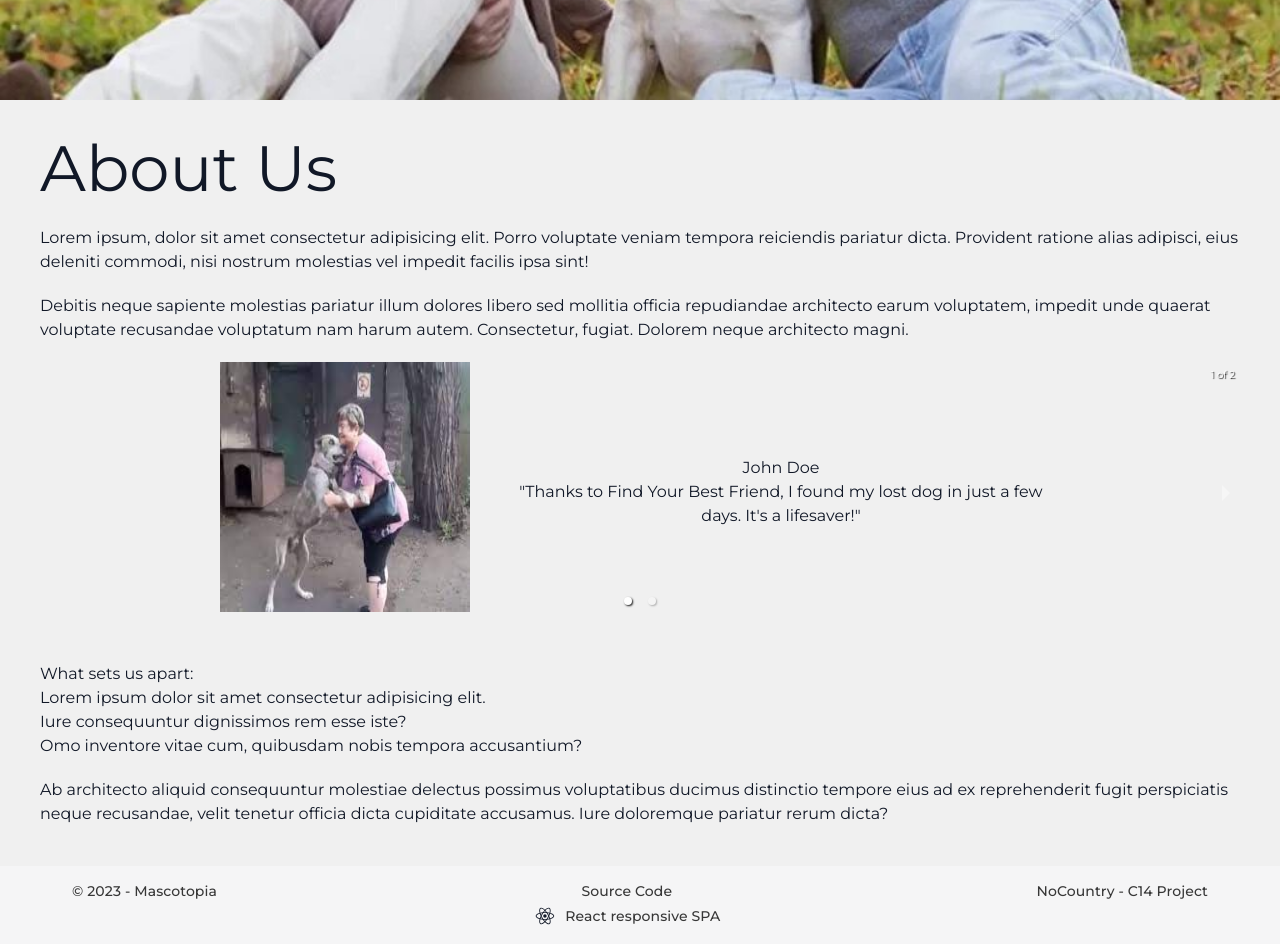
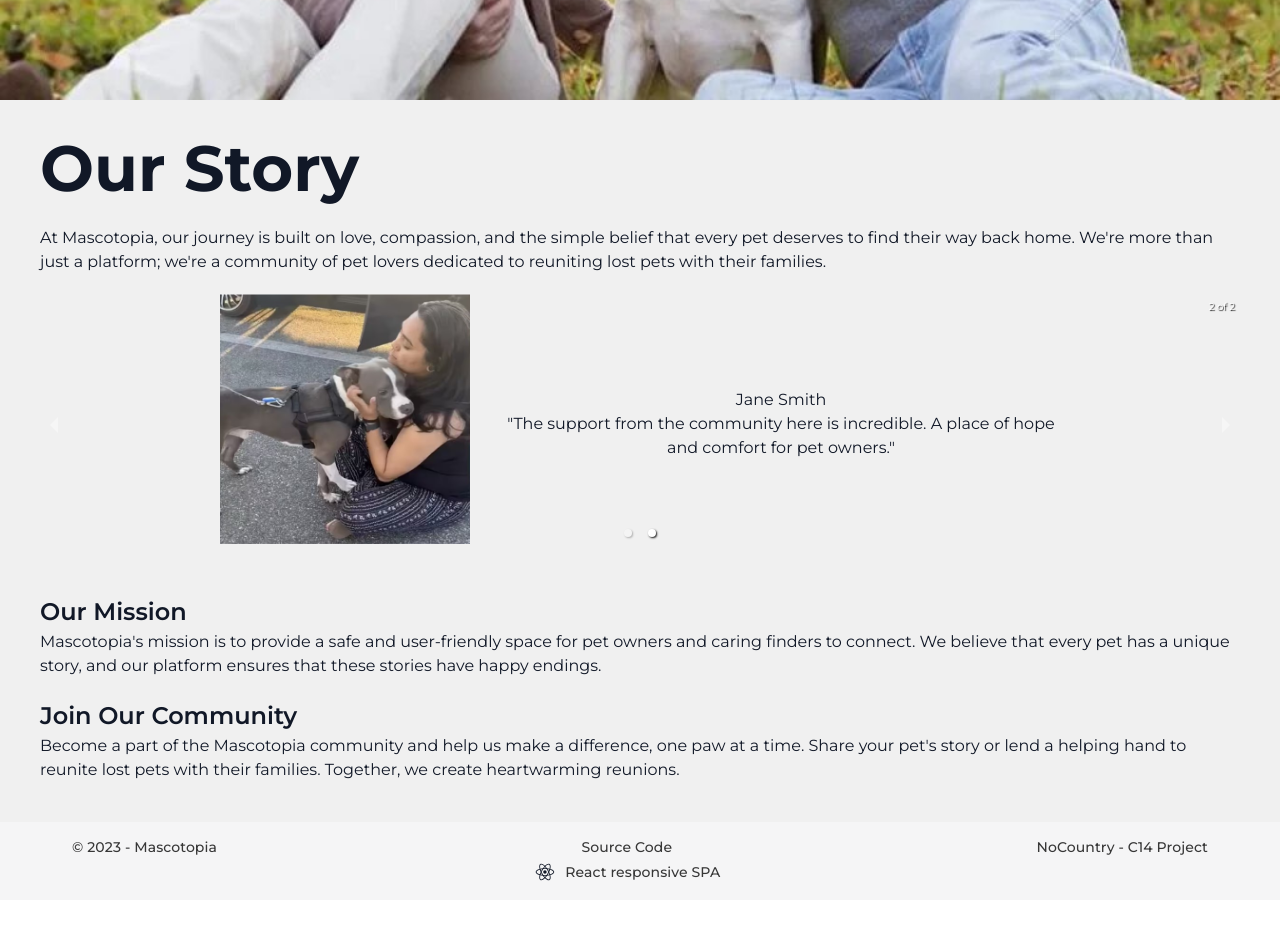
Before and after one commit to No-Country/c14-58-react-node, a React (Vite) app in the folder front/: page /about in a window 1280 px wide. Shown: the part 500-1444 px from the top of the page. After the commit the page ends 1400 px from the top, so only its background shows below. Built offline with nearby package versions, Linux system fonts and the light colour scheme.

Commit message:
english content instead lorem

```diff
--- a/front/src/components/About/About.jsx
+++ b/front/src/components/About/About.jsx
@@ -1,19 +1,26 @@
 import {MdOutlinePets} from "react-icons/md"
+import { Link } from "react-router-dom"
 export default function About(){
   return(
     <div style={{background:"#525252", padding:"16px 32px", color:"#efefef"}}>
-      <div style={{maxWidth:"800px", margin:"0 auto"}}>
-      <h2 style={{textAlign:"center", fontSize:"64px"}}>About Us</h2>
+      <div style={{maxWidth:"800px", margin:"0 auto", display:"flex", flexDirection:"column", gap:"16px"}}>
+      <h2 style={{textAlign:"center", fontSize:"64px"}}>About us</h2>
 
       <div>
-      <p>Lorem ipsum, dolor sit amet consectetur adipisicing elit. Debitis illum error iste officia praesentium! Unde cumque minima nostrum, nemo ducimus magnam. Blanditiis est vitae praesentium? Exercitationem quod eaque error atque.</p>
-      <a href="">Learn More</a>
+
+      <p className="text-xl p-2"> <MdOutlinePets style={{color:"white", display:"inline"}} size={16}/> Mascotopia: Connecting Lost Pets & Finders
+Join us in reuniting lost pets with their families. Share your furry friend's details, connect with caring finders, and bring joy to homes.</p>
+      <Link to="/about" className="ml-6">Read More... </Link>
       </div>
 
-      <div style={{display:"flex", gap:"32px", justifyContent: "center"}}>
-        <div style={{display:"flex", flexDirection:"column", alignItems: "center"}}><MdOutlinePets size={64}/><span>Perdidos</span></div>
-        <div style={{display:"flex", flexDirection:"column", alignItems: "center"}}><MdOutlinePets size={64}/><span>Encontrados</span></div>
-        <div style={{display:"flex", flexDirection:"column", alignItems: "center"}}><MdOutlinePets size={64}/><span>Postear perdidos</span></div>
+      <div style={{display:"flex", gap:"64px", justifyContent: "center"}}>
+        <Link to="/pets?status=lost">
+          <div style={{display:"flex", flexDirection:"column", alignItems: "center"}}><MdOutlinePets size={64}/><span>Lost</span></div>
+        </Link>
+        <Link to="/pets?status=found">
+          <div style={{display:"flex", flexDirection:"column", alignItems: "center"}}><MdOutlinePets size={64}/><span>Found</span></div>
+        </Link>
+
       </div>
       </div>
     </div>
--- a/front/src/pages/AboutPage.jsx
+++ b/front/src/pages/AboutPage.jsx
@@ -26,7 +26,6 @@
 
 const Title = styled.h1`
    font-size: 64px;
-  font-weight: 600px;
   margin-bottom: 10px;
 `;
 
@@ -49,6 +48,10 @@
   font-size: 16px;
   line-height: 1.5;
   margin-bottom: 20px;
+  h3{
+    font-size: 24px;
+    font-weight:600;
+  }
 `;
 
 const RecommendationContainer = styled.div`
@@ -76,21 +79,19 @@
       <Header/>
       <HeroSection>
         <HeroContent>
-          <Title>Find Your Best Friend</Title>
+          <Title style={{fontWeight: "500"}}>Find Your Best Friend</Title>
           <Subtitle>Saving Lives, One Pet at a Time</Subtitle>
         </HeroContent>
       </HeroSection>
       <AboutUsContainer>
       <AboutUsContent>
-        <Title>About Us</Title>
+        <Title  style={{fontWeight: "700"}}>Our Story</Title>
         <Description>
-          Lorem ipsum, dolor sit amet consectetur adipisicing elit. Porro voluptate veniam tempora reiciendis pariatur dicta. Provident ratione alias adipisci, eius deleniti commodi, nisi nostrum molestias vel impedit facilis ipsa sint!
+        At Mascotopia, our journey is built on love, compassion, and the simple belief that every pet deserves to find their way back home. We're more than just a platform; we're a community of pet lovers dedicated to reuniting lost pets with their families.
 
         </Description>
-        <Description>
-        Debitis neque sapiente molestias pariatur illum dolores libero sed mollitia officia repudiandae architecto earum voluptatem, impedit unde quaerat voluptate recusandae voluptatum nam harum autem. Consectetur, fugiat. Dolorem neque architecto magni.
-        </Description>
-        <Carousel>
+
+        <Carousel autoPlay interval={5000} infiniteLoop={true}>
           <Div>
             <RecommendationContainer>
               <RecommendationImage src={lost1} alt="User 1" />
@@ -113,17 +114,14 @@
             </RecommendationContainer>
           </Div>
         </Carousel>
+
         <Description>
-          What sets us apart:
-          <ul>
-            <li>Lorem ipsum dolor sit amet consectetur adipisicing elit. </li>
-            <li>Iure consequuntur dignissimos rem esse iste? </li>
-            <li>Omo inventore vitae cum, quibusdam nobis tempora accusantium?</li>
-          </ul>
+        <h3>Our Mission</h3>
+        Mascotopia's mission is to provide a safe and user-friendly space for pet owners and caring finders to connect. We believe that every pet has a unique story, and our platform ensures that these stories have happy endings.
         </Description>
         <Description>
-
-          Ab architecto aliquid consequuntur molestiae delectus possimus voluptatibus ducimus distinctio tempore eius ad ex reprehenderit fugit perspiciatis neque recusandae, velit tenetur officia dicta cupiditate accusamus. Iure doloremque pariatur rerum dicta?
+        <h3>Join Our Community</h3>
+        Become a part of the Mascotopia community and help us make a difference, one paw at a time. Share your pet's story or lend a helping hand to reunite lost pets with their families. Together, we create heartwarming reunions.
         </Description>
       </AboutUsContent>
     </AboutUsContainer>
```
